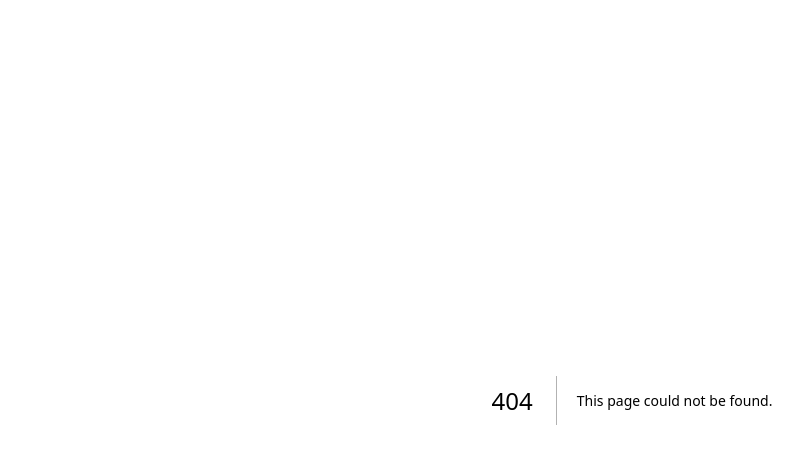
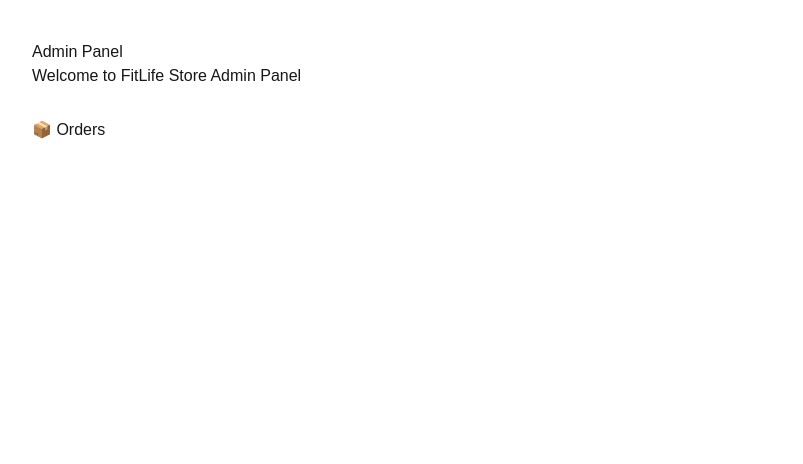
Before and after one commit to Samim7811/fitlife-store, a Next.js app: page /admin in a window 1280 px wide. Before the commit this address had no page. Shown: the top 464 px of the page, without its empty margins (8-811 px from the left). Built offline with nearby package versions, Linux system fonts and the light colour scheme.

Commit message:
Add admin panel page

```diff
--- /dev/null
+++ b/app/admin/page.tsx
@@ -0,0 +1,12 @@
+export default function AdminPage() {
+  return (
+    <main style={{ padding: "40px", fontFamily: "Arial" }}>
+      <h1>Admin Panel</h1>
+      <p>Welcome to FitLife Store Admin Panel</p>
+
+      <div style={{ marginTop: "30px" }}>
+        <a href="/admin/orders">📦 Orders</a>
+      </div>
+    </main>
+  );
+}
```
